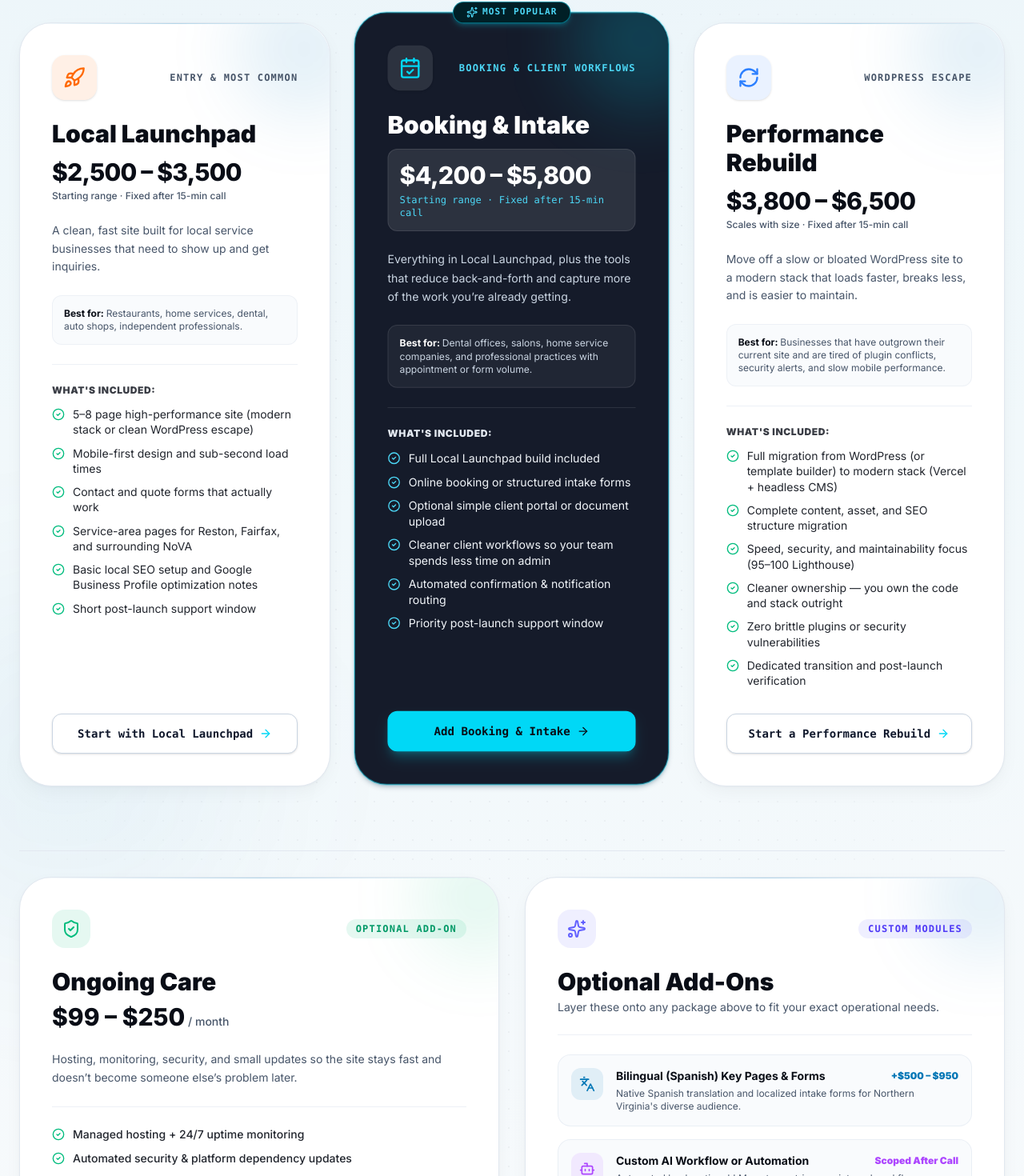
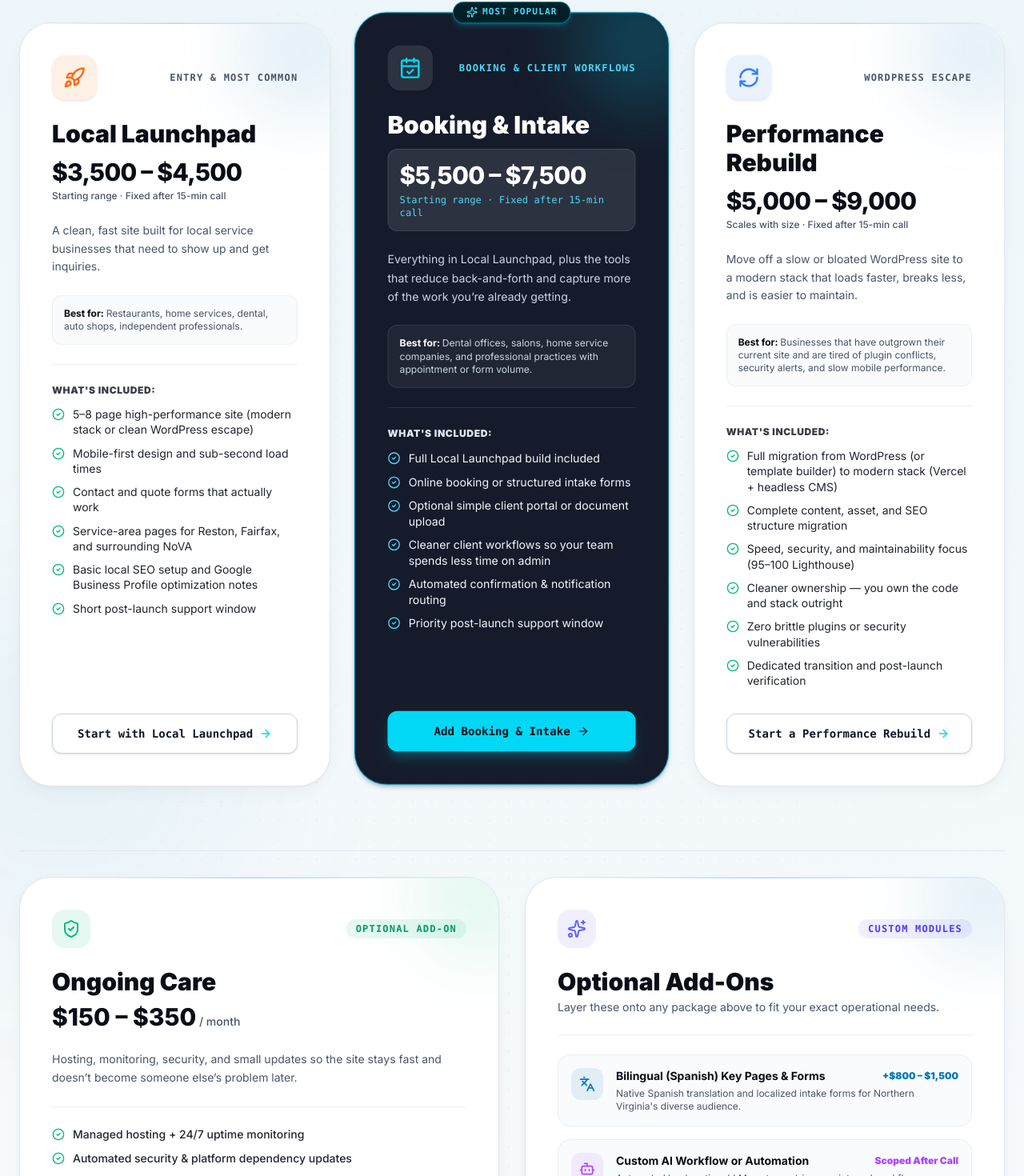
Before and after one commit to RottyM/rottym.com, a Next.js app: page /packages in a window 1280 px wide. Shown: the part 1038-2508 px from the top of the page at 80% size. Built offline with nearby package versions, Linux system fonts and the light colour scheme; no server answers.

Commit message:
fix(pricing): restore official package pricing (.5k-.5k, .5k-.5k, -)

```diff
--- a/src/app/contact/page.tsx
+++ b/src/app/contact/page.tsx
@@ -12,7 +12,7 @@ export default function Contact() {
   const [status, setStatus] = useState('');
   const [phoneRevealed, setPhoneRevealed] = useState(false);
   const [isSubmitting, setIsSubmitting] = useState(false);
-  const [selectedService, setSelectedService] = useState('Local Launchpad ($2,500 – $3,500)');
+  const [selectedService, setSelectedService] = useState('Local Launchpad ($3,500 – $4,500)');
   const [attribution, setAttribution] = useState<{ source?: string; campaign?: string; ref?: string }>({});
 
   useEffect(() => {
@@ -32,13 +32,13 @@ export default function Contact() {
 
       const serviceParam = params.get('service');
       if (serviceParam === 'local-launchpad') {
-        setSelectedService('Local Launchpad ($2,500 – $3,500)');
+        setSelectedService('Local Launchpad ($3,500 – $4,500)');
       } else if (serviceParam === 'booking-intake') {
-        setSelectedService('Booking & Intake ($4,200 – $5,800)');
+        setSelectedService('Booking & Intake ($5,500 – $7,500)');
       } else if (serviceParam === 'performance-rebuild') {
-        setSelectedService('Performance Rebuild ($3,800 – $6,500)');
+        setSelectedService('Performance Rebuild ($5,000 – $9,000)');
       } else if (serviceParam === 'ongoing-care') {
-        setSelectedService('Ongoing Care ($99 – $250/mo)');
+        setSelectedService('Ongoing Care ($150 – $350/mo)');
       }
     }
   }, []);
@@ -214,10 +214,10 @@ export default function Contact() {
                 className="w-full p-3.5 sm:p-4 bg-muted/50 border border-border rounded-xl sm:rounded-2xl focus:border-accent focus:ring-2 focus:ring-accent/10 outline-none transition-all font-medium text-sm"
               >
                 <optgroup label="Fixed-Scope Local Packages">
-                  <option value="Local Launchpad ($2,500 – $3,500)">Local Launchpad ($2,500 – $3,500)</option>
-                  <option value="Booking & Intake ($4,200 – $5,800)">Booking &amp; Intake ($4,200 – $5,800)</option>
-                  <option value="Performance Rebuild ($3,800 – $6,500)">Performance Rebuild ($3,800 – $6,500)</option>
-                  <option value="Ongoing Care ($99 – $250/mo)">Ongoing Care ($99 – $250/mo)</option>
+                  <option value="Local Launchpad ($3,500 – $4,500)">Local Launchpad ($3,500 – $4,500)</option>
+                  <option value="Booking & Intake ($5,500 – $7,500)">Booking &amp; Intake ($5,500 – $7,500)</option>
+                  <option value="Performance Rebuild ($5,000 – $9,000)">Performance Rebuild ($5,000 – $9,000)</option>
+                  <option value="Ongoing Care ($150 – $350/mo)">Ongoing Care ($150 – $350/mo)</option>
                 </optgroup>
                 <optgroup label="Custom & Full-Stack Capabilities">
                   <option value="Websites & Digital Platforms">Websites &amp; Digital Platforms</option>
--- a/src/app/layout.tsx
+++ b/src/app/layout.tsx
@@ -82,7 +82,7 @@ const jsonLd = {
   '@id': 'https://rottym.com',
   url: 'https://rottym.com',
   email: 'rmendez@rottym.com',
-  priceRange: '$2,500 - $8,000',
+  priceRange: '$3,500 - $15,000',
   address: {
     '@type': 'PostalAddress',
     addressLocality: 'Reston',
--- a/src/app/packages/page.tsx
+++ b/src/app/packages/page.tsx
@@ -22,7 +22,7 @@ const packages = [
     id: "local-launchpad",
     name: "Local Launchpad",
     subtitle: "Entry & Most Common",
-    price: "$2,500 – $3,500",
+    price: "$3,500 – $4,500",
     priceNote: "Starting range · Fixed after 15-min call",
     desc: "A clean, fast site built for local service businesses that need to show up and get inquiries.",
     icon: <Rocket className="w-7 h-7" />,
@@ -46,7 +46,7 @@ const packages = [
     id: "booking-intake",
     name: "Booking & Intake",
     subtitle: "Booking & Client Workflows",
-    price: "$4,200 – $5,800",
+    price: "$5,500 – $7,500",
     priceNote: "Starting range · Fixed after 15-min call",
     desc: "Everything in Local Launchpad, plus the tools that reduce back-and-forth and capture more of the work you’re already getting.",
     icon: <CalendarCheck className="w-7 h-7" />,
@@ -71,7 +71,7 @@ const packages = [
     id: "performance-rebuild",
     name: "Performance Rebuild",
     subtitle: "WordPress Escape",
-    price: "$3,800 – $6,500",
+    price: "$5,000 – $9,000",
     priceNote: "Scales with size · Fixed after 15-min call",
     desc: "Move off a slow or bloated WordPress site to a modern stack that loads faster, breaks less, and is easier to maintain.",
     icon: <RefreshCw className="w-7 h-7" />,
@@ -129,7 +129,7 @@ export default function PackagesPage() {
 
           <div className="p-3.5 sm:p-4 rounded-xl sm:rounded-2xl bg-muted/40 border border-border inline-block">
             <p className="text-xs sm:text-base text-foreground font-semibold">
-              Most local projects land between <span className="text-accent font-black">$2,500–$6,500</span>. Price is fixed after a short call.
+              Most local projects land between <span className="text-accent font-black">$3,500–$8,000</span>. Price is fixed after a short call.
             </p>
           </div>
 
@@ -361,7 +361,7 @@ export default function PackagesPage() {
               <div>
                 <h3 className="text-xl sm:text-2xl md:text-3xl font-black text-foreground">Ongoing Care</h3>
                 <div className="mt-1 sm:mt-2">
-                  <span className="text-2xl sm:text-3xl font-extrabold text-foreground">$99 – $250</span>
+                  <span className="text-2xl sm:text-3xl font-extrabold text-foreground">$150 – $350</span>
                   <span className="text-muted-foreground font-medium text-xs sm:text-sm"> / month</span>
                 </div>
               </div>
@@ -425,7 +425,7 @@ export default function PackagesPage() {
                   <div>
                     <div className="flex items-center justify-between">
                       <h4 className="font-bold text-foreground text-xs sm:text-sm">Bilingual (Spanish) Key Pages &amp; Forms</h4>
-                      <span className="text-[11px] sm:text-xs font-black text-accent ml-2">+$500 – $950</span>
+                      <span className="text-[11px] sm:text-xs font-black text-accent ml-2">+$800 – $1,500</span>
                     </div>
                     <p className="text-[11px] sm:text-xs text-muted-foreground mt-1">
                       Native Spanish translation and localized intake forms for Northern Virginia&apos;s diverse audience.
@@ -492,7 +492,7 @@ export default function PackagesPage() {
               Ready to see what fits?
             </h2>
             <p className="text-lg sm:text-xl md:text-2xl font-bold opacity-95 text-[#00D8F6] dark:text-inherit">
-              Most Reston and Northern Virginia projects land between $2,500 and $6,500.
+              Most Reston and Northern Virginia projects land between $3,500 and $8,000.
             </p>
             <p className="text-sm sm:text-base md:text-lg opacity-90 max-w-2xl mx-auto leading-relaxed text-slate-300 dark:text-inherit">
               The number you get after a short discovery call is the exact number you’re billed. No ranges that turn into surprise invoices.
--- a/src/app/page.tsx
+++ b/src/app/page.tsx
@@ -342,7 +342,7 @@ export default function Home() {
           <div className="p-6 sm:p-10 rounded-2xl sm:rounded-[2.5rem] border border-accent/25 bg-sky-50/70 dark:bg-accent/5 flex flex-col md:flex-row items-center justify-between gap-6 text-center md:text-left shadow-sm">
             <div className="space-y-1">
               <p className="text-base md:text-lg font-bold text-slate-900 dark:text-foreground">
-                Most Strategic Launchpads land in the <span className="text-accent font-black">$2,500–$6,500</span> range.
+                Most Strategic Launchpads land in the <span className="text-accent font-black">$3,500–$8,000</span> range.
               </p>
               <p className="text-sm text-slate-600 dark:text-muted-foreground">
                 Full-stack apps, membership portals, and custom AI workflows are scoped higher after discovery.
@@ -393,14 +393,14 @@ export default function Home() {
               {
                 title: "Local Launchpad",
                 badge: "Most Common",
-                price: "$2,500 – $3,500",
+                price: "$3,500 – $4,500",
                 desc: "5–8 page high-performance site, mobile-first speed, quote forms, and local NoVA SEO setup.",
                 best: "Restaurants, home services, independent pros",
               },
               {
                 title: "Booking & Intake",
                 badge: "Client Workflows",
-                price: "$4,200 – $5,800",
+                price: "$5,500 – $7,500",
                 desc: "Full build plus online booking or structured intake workflows to cut admin back-and-forth.",
                 best: "Dental, clinics, salons, home services",
                 featured: true,
@@ -408,7 +408,7 @@ export default function Home() {
               {
                 title: "Performance Rebuild",
                 badge: "WordPress Escape",
-                price: "$3,800 – $6,500",
+                price: "$5,000 – $9,000",
                 desc: "Migrate off slow, bloated WordPress to modern serverless stack (Vercel + headless CMS).",
                 best: "Established businesses escaping plugin bloat",
               }
--- a/src/components/footer.tsx
+++ b/src/components/footer.tsx
@@ -74,7 +74,7 @@ export default function Footer() {
             <ul className="space-y-2.5 text-sm font-medium">
               <li>
                 <Link href="/packages#local-launchpad" className="text-muted-foreground hover:text-accent transition-colors">
-                  Local Launchpad ($2.5k–$3.5k)
+                  Local Launchpad ($3.5k–$4.5k)
                 </Link>
               </li>
               <li>
```
